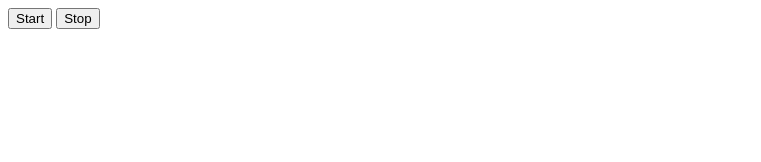
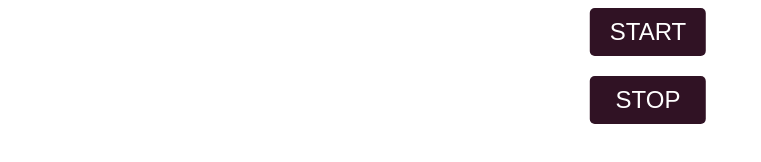
Before and after one commit to andreydnb/goit-js-hw-11-color-switch, a plain HTML site: page index.html in a window 1280 px wide. Shown: the whole page, without its empty margins (0-761 px from the left). Drawn offline with Linux system fonts and the light colour scheme.

Commit message:
update index.html

```diff
--- a/index.html
+++ b/index.html
@@ -4,10 +4,14 @@
     <meta http-equiv="X-UA-Compatible" content="IE=edge">
     <meta name="viewport" content="width=device-width, initial-scale=1.0">
     <title>Document</title>
+    <link rel="stylesheet" href="styles.css">
 </head>
 <body>
+    <div class="menu">
     <button type="button" data-action="start">Start</button>
     <button type="button" data-action="stop">Stop</button>
+    </div>
+
     <script src="/index.js" type="module"></script>
 </body>
 </html>
--- /dev/null
+++ b/styles.css
@@ -0,0 +1,22 @@
+button {
+  position: relative;
+  text-align: center;
+  text-transform: uppercase;
+  border: 0;
+  background-color: #301224;
+  color: #ffffff;
+  padding: 10px 20px;
+  cursor: pointer;
+  font-size: 24px;
+  border-radius: 5px;
+  left: 50vw;
+  transform: translate(-50%, 0);
+  margin-bottom: 20px;
+}
+
+.menu {
+  display: flex;
+  flex-direction: column;
+  position: absolute;
+  left: auto;
+}
```
